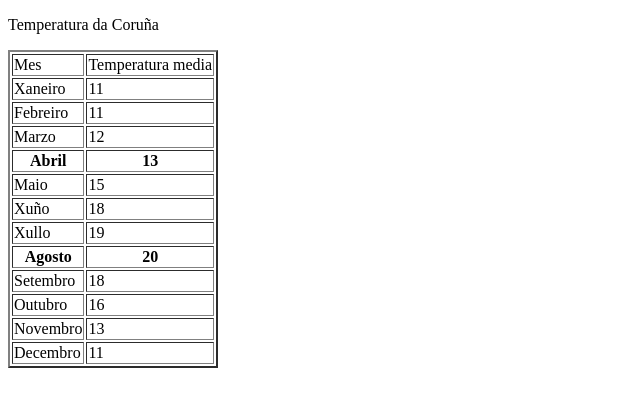
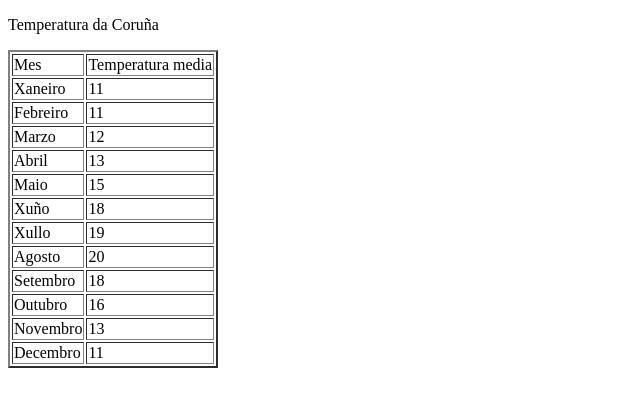
Before and after one commit to bigdatawirtz/exemplo-web, a plain HTML site: page docs/taboa_simple.html in a window 1280 px wide. Shown: the whole page, without its empty margins (0-640 px from the left). Drawn offline with Linux system fonts and the light colour scheme.

Commit message:
simple table updated

```diff
--- a/docs/taboa_simple.html
+++ b/docs/taboa_simple.html
@@ -26,8 +26,8 @@
                 <td>12</td>
             </tr>
             <tr>
-                <th>Abril</th>
-                <th>13</th>
+                <td>Abril</td>
+                <td>13</td>
             </tr>
             <tr>
                 <td>Maio</td>
@@ -42,8 +42,8 @@
                 <td>19</td>
             </tr>
             <tr>
-                <th>Agosto</th>
-                <th>20</th>
+                <td>Agosto</td>
+                <td>20</td>
             </tr>
             <tr>
                 <td>Setembro</td>
```
